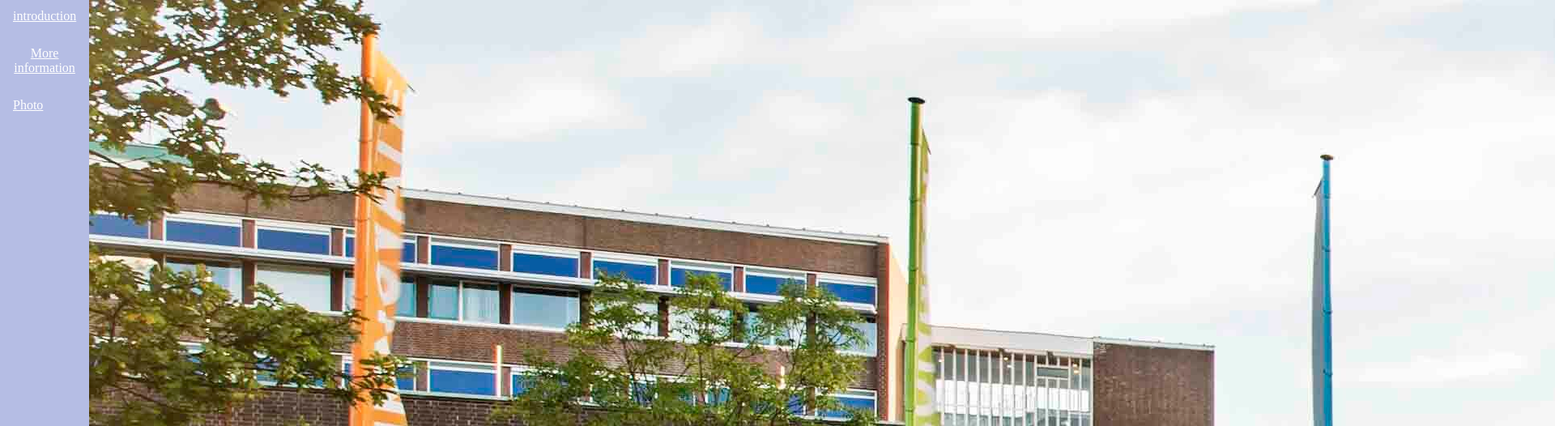
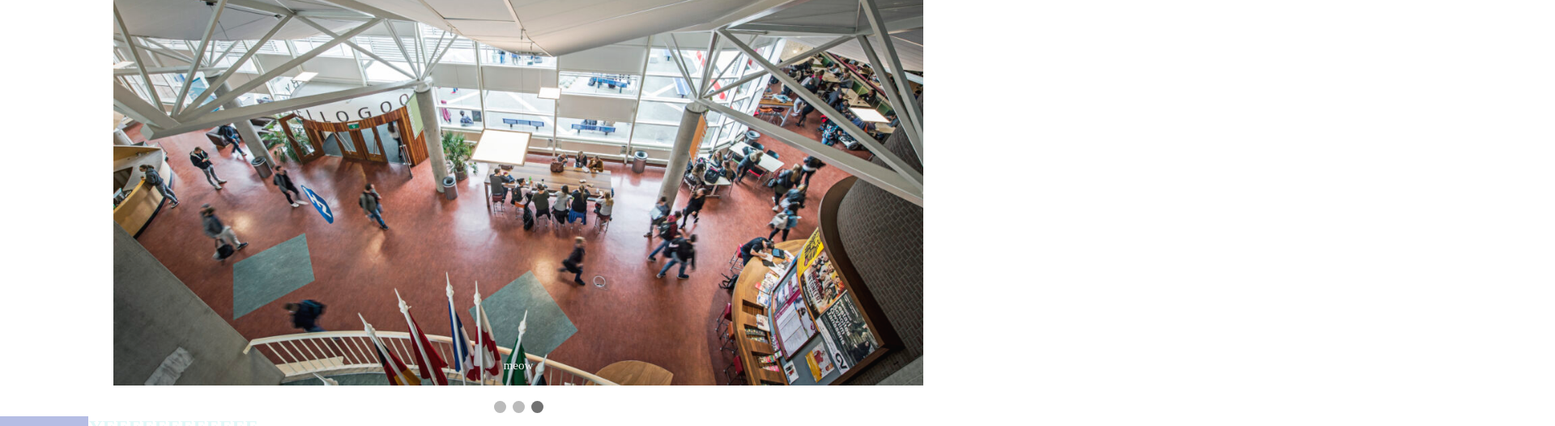
Before and after one commit to alisiia02/profile, a plain HTML site: page index.html in a window 1280 px wide. Shown: the part 95-621 px from the top of the page at 81% size, 1920 px wide, since content can reach past the window. Drawn offline with Linux system fonts and the light colour scheme.

Commit message:
aside menu

```diff
--- a/index.css
+++ b/index.css
@@ -1,9 +1,71 @@
+* {box-sizing: border-box;}
+body {font-family: Verdana, sans-serif;}
+.mySlides {display: none;}
+img {vertical-align: middle;}
+
+/* Slideshow container */
+.slideshow-container {
+  max-width: 1000px;
+  position: relative;
+  margin: auto;
+}
+
+/* Caption text */
+.text {
+  color: #f2f2f2;
+  font-size: 15px;
+  padding: 8px 12px;
+  position: absolute;
+  bottom: 8px;
+  width: 100%;
+  text-align: center;
+}
+
+/* Number text (1/3 etc) */
+.numbertext {
+  color: #f2f2f2;
+  font-size: 12px;
+  padding: 8px 12px;
+  position: absolute;
+  top: 0;
+}
+
+/* The dots/bullets/indicators */
+.dot {
+  height: 15px;
+  width: 15px;
+  margin: 0 2px;
+  background-color: #bbb;
+  border-radius: 50%;
+  display: inline-block;
+  transition: background-color 0.6s ease;
+}
+
+.active {
+  background-color: #717171;
+}
+
+/* Fading animation */
+.fade {
+  animation-name: fade;
+  animation-duration: 1.5s;
+}
+
+@keyframes fade {
+  from {opacity: .4}
+  to {opacity: 1}
+}
+
+/* On smaller screens, decrease text size */
+@media only screen and (max-width: 300px) {
+  .text {font-size: 11px}
+}
 header {
     width: 100%;
     background:#dadaa8;
 }
 body {
-    color:rgb(11, 35, 35);
+    color:rgb(226, 248, 248);
 }
 main {
     display: flex;
@@ -32,6 +94,18 @@ main > section {
 
 .logo-img {
     width: 150px;
+}
+.nav-links {
+    list-style: none;
+    position: relative
+}
+.nav-links li {
+    padding: 10px 0;
+}
+.nav-links li a {
+    color:#fff;
+    text-decoration: none;
+    padding: 10px 14px;
 }
 
   li {
--- a/index.html
+++ b/index.html
@@ -8,34 +8,87 @@
         <link href="style.css" rel="stylesheet">
     </head>
     </body>
+
         <header>
             <nav>
                 <a class="active" id="home" href="./index.html#home">Home</a>
                 <a id="FAQ" href="./FAQ.html#FAQ">FAQ</a>
                 <a id="profile" href="./profile.html#profile">Profile</a>
                 <a href="#about me">About</a>
+                <a id="Dachboard" href="./dashboard.html#dashboard">Dachboard</a>
             </nav>
         </header>
 
+
+        <div class="slideshow-container">
+
+        <div class="mySlides fade">
+        <div class="numbertext">1 / 3</div>
+        <img src="images/hz2.jpg" style="width:100%">
+        <div class="text">What is HBO-ICT?</div>
+        </div>
+
+        <div class="mySlides fade">
+        <div class="numbertext">2 / 3</div>
+        <img src="images/HEVO_header_HZ_Groene_Woud_Middelburg-fd524feb.jpg" style="width:100%">
+        <div class="text">why ICT field suits me?</div>
+        </div>
+
+        <div class="mySlides fade">
+        <div class="numbertext">3 / 3</div>
+        <img src="images/gebouw-hal-2.jpg" style="width:100%">
+        <div class="text">meow</div>
+        </div>
+
+        </div>
+        <br>
+
+        <div style="text-align:center">
+        <span class="dot"></span>
+        <span class="dot"></span>
+        <span class="dot"></span>
+        </div>
+
+        <script>
+        let slideIndex = 0;
+        showSlides();
+
+        function showSlides() {
+        let i;
+        let slides = document.getElementsByClassName("mySlides");
+        let dots = document.getElementsByClassName("dot");
+        for (i = 0; i < slides.length; i++) {
+            slides[i].style.display = "none";
+        }
+        slideIndex++;
+        if (slideIndex > slides.length) {slideIndex = 1}
+        for (i = 0; i < dots.length; i++) {
+            dots[i].className = dots[i].className.replace(" active", "");
+        }
+        slides[slideIndex-1].style.display = "block";
+        dots[slideIndex-1].className += " active";
+        setTimeout(showSlides, 2000);
+        }
+        </script>
         <main>
             <aside>
                 <a href="#" class="logo">
                 <img id="logo" src="./images/hz-university-of-applied-sciences-seeklogo.com.svg">
                 </a>
-                <ul>
+                <ul class="nav-links">
                     <li><a href="#"><p>introduction</p></a></li>
                     <li><a href="#"><p>More information</p></a></li>
                     <li><a href="#"><p>Photo</p></a></li>
                 </ul>
             </aside>
-        <div class="container">
+        <!-- <div class="container">
             <div class="wrapper">
                 <img src="images/hz2.jpg">
                 <img src="images/HEVO_header_HZ_Groene_Woud_Middelburg-fd524feb.jpg">
                 <img src="images/gebouw-hal-2.jpg">
                 <img src="images/hz.jpg">
             </div>
-        </div>
+        </div>-->
 
             <section>
                 <h1>YEEEEEEEEEEEE</h1>
```
Also changed, not shown: FAQ.html (+2 -0 lines), dachboard.css (added, +15 -0 lines), dashboard.html (added, +39 -0 lines), profile.html (+3 -0 lines), images/2imghz.jpg (added).
